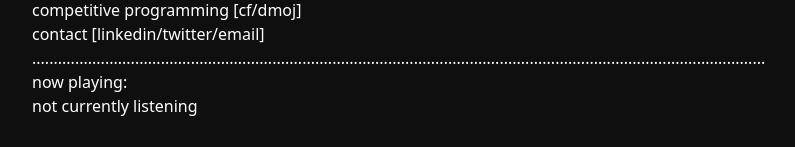
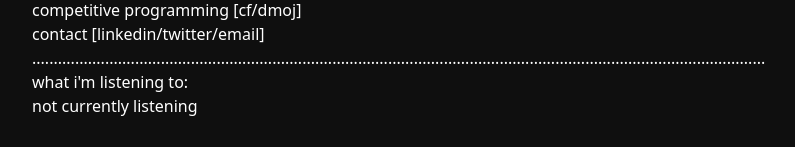
Before and after one commit to LeonDong02/zeroultra, a Next.js app: page / in a window 1280 px wide. Shown: the part 1018-1165 px from the top of the page, without its empty margins (254-1049 px from the left). Built offline with nearby package versions, Linux system fonts and the light colour scheme; no server answers.

Commit message:
Update spotify.js

```diff
--- a/pages/components/spotify.js
+++ b/pages/components/spotify.js
@@ -83,7 +83,7 @@ export default function NowPlaying() {
                 {data?.songUrl && data?.isPlaying ? (
                     <div>
                         <p class="truncate">
-                            now playing:
+                            what i'm listening to:
                             <br></br>
                             <a href={data.songUrl} target="_blank" rel="noopener noreferrer" class="transition ease-in-out underline text-violet-700 hover:text-violet-900 duration-100" >
                                 {data.title.toLowerCase() + " - " + data?.artist.toLowerCase()}
@@ -93,7 +93,7 @@ export default function NowPlaying() {
                 ) : (
                     <div>
                         <p class="truncate">
-                            now playing:
+                            what i'm listening to:
                             <br></br>
                             <a href="https://open.spotify.com/user/22offyqbuyz7qehcrv7sssa4y?si=6a8ebdaecab045e3" target="_blank" rel="noopener noreferrer" class="transition ease-in-out underline text-violet-700 hover:text-violet-900 duration-100">
                                 not currently listening
```
